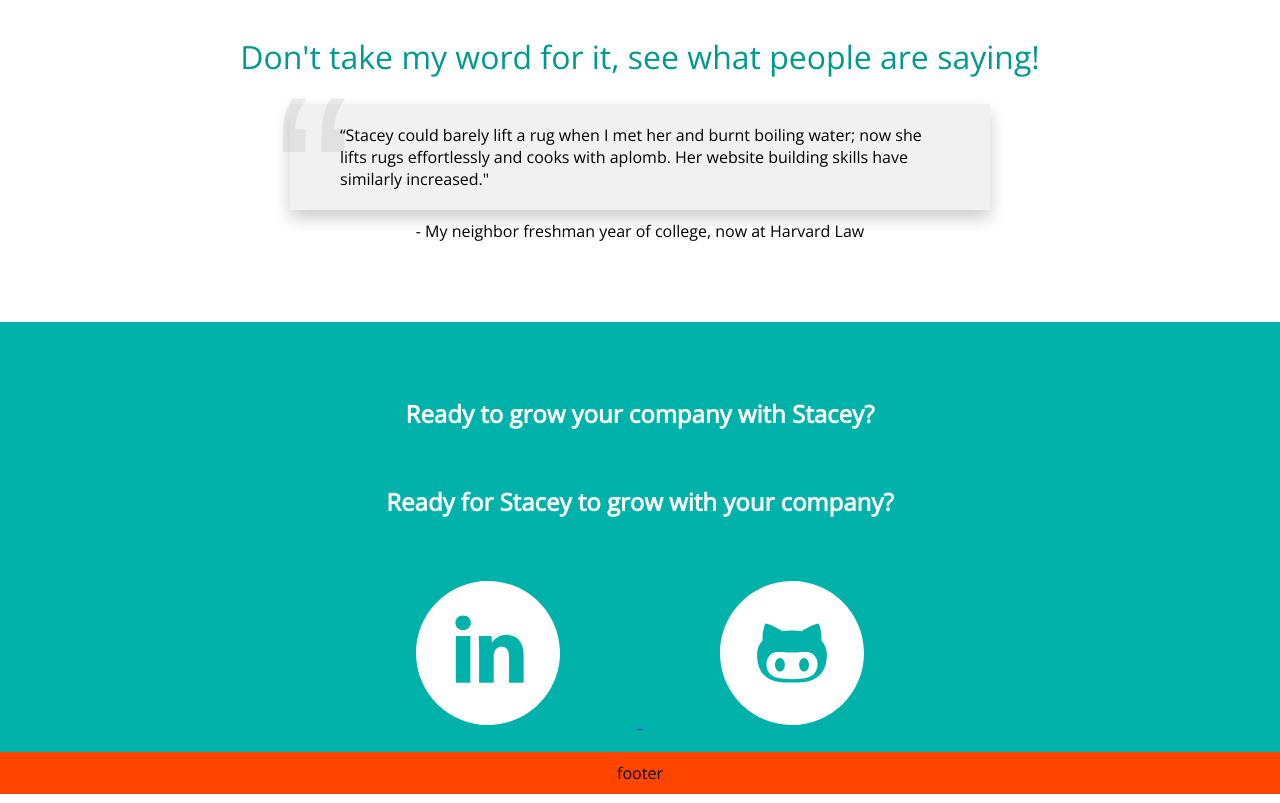
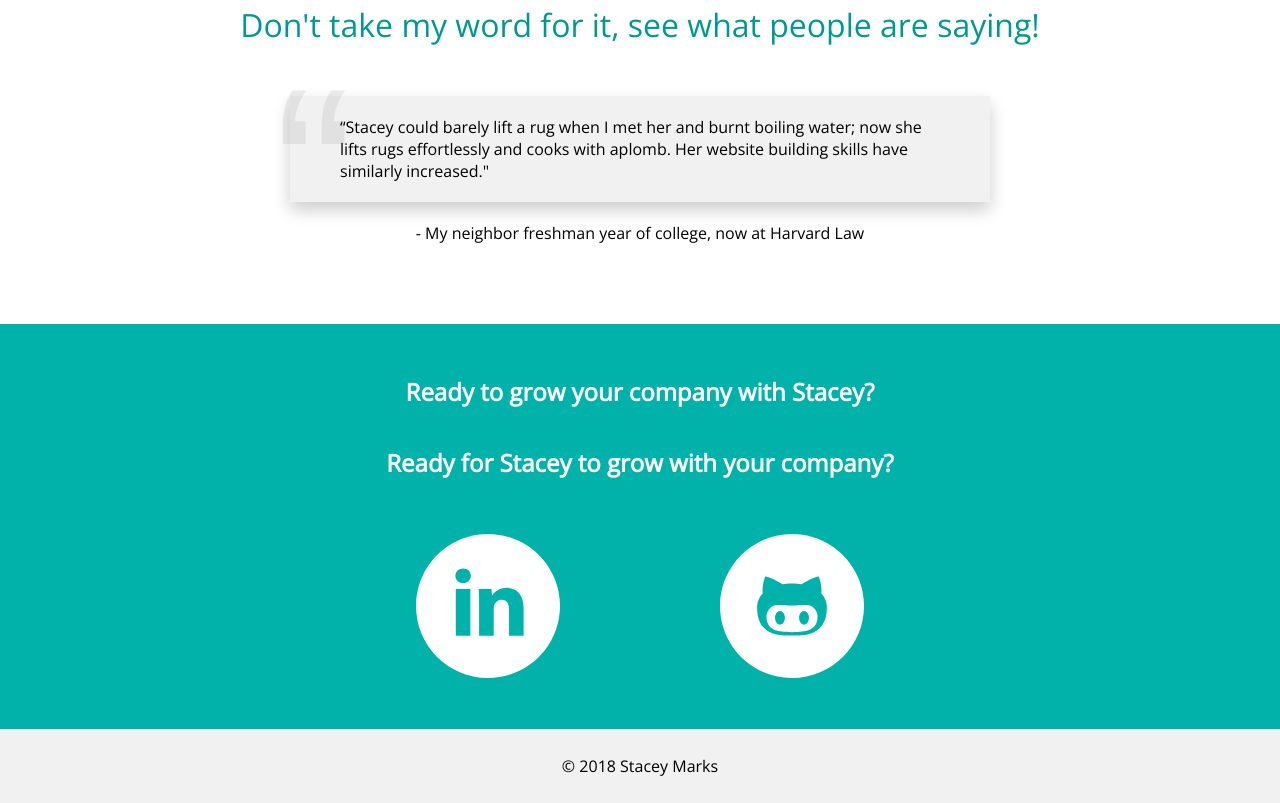
Before and after one commit to smarks8/blueabode, a website: page index.html in a window 1280 px wide. Shown: the part 1457-2260 px from the top of the page. Drawn offline with nearby package versions, Linux system fonts and the light colour scheme; files that its build step writes are made by us from their sources.

Commit message:
fixed more bugs

```diff
--- a/index.html
+++ b/index.html
@@ -69,30 +69,23 @@
         <p>“Stacey could barely lift a rug when I met her and burnt boiling water; now she lifts rugs effortlessly and cooks with aplomb. Her website building skills have similarly increased." </p>
         <span>- My neighbor freshman year of college, now at Harvard Law</span>
       </div>
-
       <div class="main-last" id="main-last">
         <h2>Ready to grow your company with Stacey?</h2>
         <h2>Ready for Stacey to grow with your company?</h2>
         <div class="media-icons">
-
-            <a href="https://www.linkedin.com/in/staceymarks/" target="_blank">
-              <svg class="linkedin-logo">
+            <svg >
+              <a class="linkedin-logo" xlink:href="https://www.linkedin.com/in/staceymarks/" target="_blank">
               <use xlink:href="img/sprite.svg#icon-linkedin-with-circle"></use>
             </svg>
-            </a>
-
-            <a href="https://github.com/smarks8" target="_blank">
-              <svg class="github-logo">
+            <svg>
+              <a xlink:href="https://github.com/smarks8" class="github-logo" target="_blank">
               <use xlink:href="img/sprite.svg#icon-github-with-circle"></use>
             </svg>
-            </a>
-
         </div>
       </div>
-
     </main>
     <footer>
-      footer
+      <p>&copy 2018 Stacey Marks</p>
     </footer>
     <script type="text/javascript" src="index.js"></script>
   </body>
--- a/main.scss
+++ b/main.scss
@@ -139,6 +139,11 @@ main {
     width: 75%;
   }
 
+  .section-title {
+    padding: 0 25px;
+    text-align: center;
+  }
+
   .main-header{
     background-color: $primary-green;
     color: $white;
@@ -233,12 +238,9 @@ main {
 
       &-list {
         width: 100%;
-        flex: 1;
-        padding: 1rem 0;
         margin-top: 1rem;
         display: flex;
         justify-content: space-around;
-        align-items: stretch;
 
         &-item{
           width: 30%;
@@ -276,6 +278,7 @@ main {
       font-weight:100;
       font-size: 2rem;
       color: $primary-green-dark;
+      margin-bottom: 50px;
     }
 
     p{
@@ -301,36 +304,34 @@ main {
     }
 
     span {
-      margin-top: 10px;
+      margin-top: 20px;
       padding: 0 20px;
     }
   }
 
     .main-last {
-      padding: 3rem;
+      padding: 2rem 0 5rem;
       display: flex;
       align-items: center;
       flex-direction: column;
       color: white;
-      line-height: 3rem;
+      line-height: 2rem;
       background-color: $primary-green;
       text-align: center;
 
-      .media-icons  {
-        padding-top: 2rem;
+      .media-icons {
+        padding: 2rem 0 2rem;
 
           a {
             fill: $white;
 
-          .linkedin-logo:hover {
+            &.linkedin-logo:hover {
               fill: #1273B0;
             }
-
-          .github-logo:hover {
+            &.github-logo:hover {
               fill: #24292e;
             }
           }
-
         }
       }
 }
@@ -355,16 +356,14 @@ main {
       }
     }
 
-
     .main-about__content{
-
 
       &-list {
         flex-direction: column;
 
         &-item {
-          width: 90%;
-          margin: 1rem;
+          width: 100%;
+          margin: 10px;
           box-shadow: 0px 8px 16px 0px rgba(0,0,0,0.2);
         }
       }
@@ -379,12 +378,7 @@ footer {
   padding: 10px 0;
   margin: 0;
   left: 0;
-  background-color: orangered;
+  background-color: $gray-light;
   width: 100%;
   z-index: 2;
 }
-
-.section-title {
-  padding: 0 25px;
-  text-align: center;
-}
```
Lines whose indentation alone changed are shown as unchanged.
